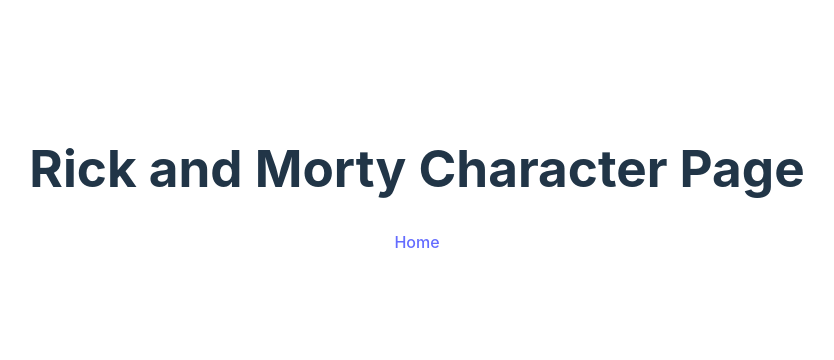
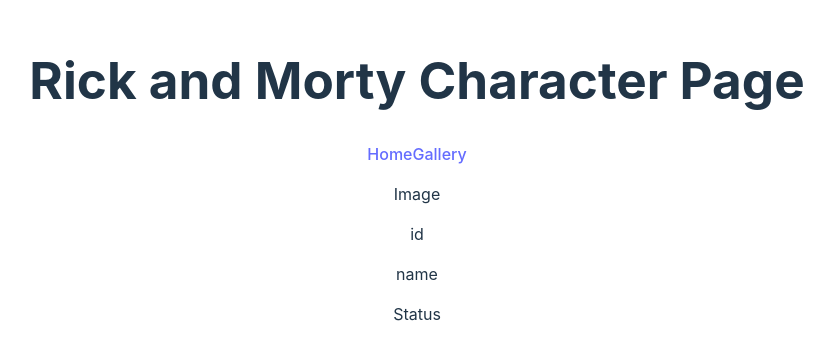
Before and after one commit to NilsOt1/rick-and-morty-training, a React (Vite) app: page /characters in a window 1280 px wide. Shown: the part 220-580 px from the top of the page, without its empty margins (223-1057 px from the left). Built offline with nearby package versions, Linux system fonts and the light colour scheme.

Commit message:
add CharacterCard and Gallery

```diff
--- a/src/App.tsx
+++ b/src/App.tsx
@@ -3,6 +3,7 @@
 import {Route, Routes} from "react-router-dom";
 import Welcome from "./Welcome.tsx";
 import Navigation from "./Navigation.tsx";
+import CharacterGallery from "./CharacterGallery.tsx";
 
 function App() {
 
@@ -12,6 +13,7 @@
             <Navigation/>
             <Routes>
                 <Route path={"/"} element={<Welcome/>}/>
+                <Route path={"/characters"} element={<CharacterGallery/>}/>
 
             </Routes>
         </>
--- /dev/null
+++ b/src/CharacterCard.tsx
@@ -0,0 +1,10 @@
+export default function CharacterCard() {
+    return (
+        <>
+            <p>Image</p>
+            <p>id</p>
+            <p>name</p>
+            <p>Status</p>
+        </>
+    )
+}
--- /dev/null
+++ b/src/CharacterGallery.tsx
@@ -0,0 +1,10 @@
+import CharacterCard from "./CharacterCard.tsx";
+
+export default function CharacterGallery() {
+    return (
+        <>
+        <CharacterCard/>
+
+        </>
+    )
+}
--- a/src/Navigation.tsx
+++ b/src/Navigation.tsx
@@ -3,7 +3,8 @@
 export default function Navigation() {
     return (
         <>
-        <Link to={"/"}>Home</Link>
+            <Link to={"/"}>Home</Link>
+            <Link to={"/characters"}>Gallery</Link>
 
         </>
     )
```
